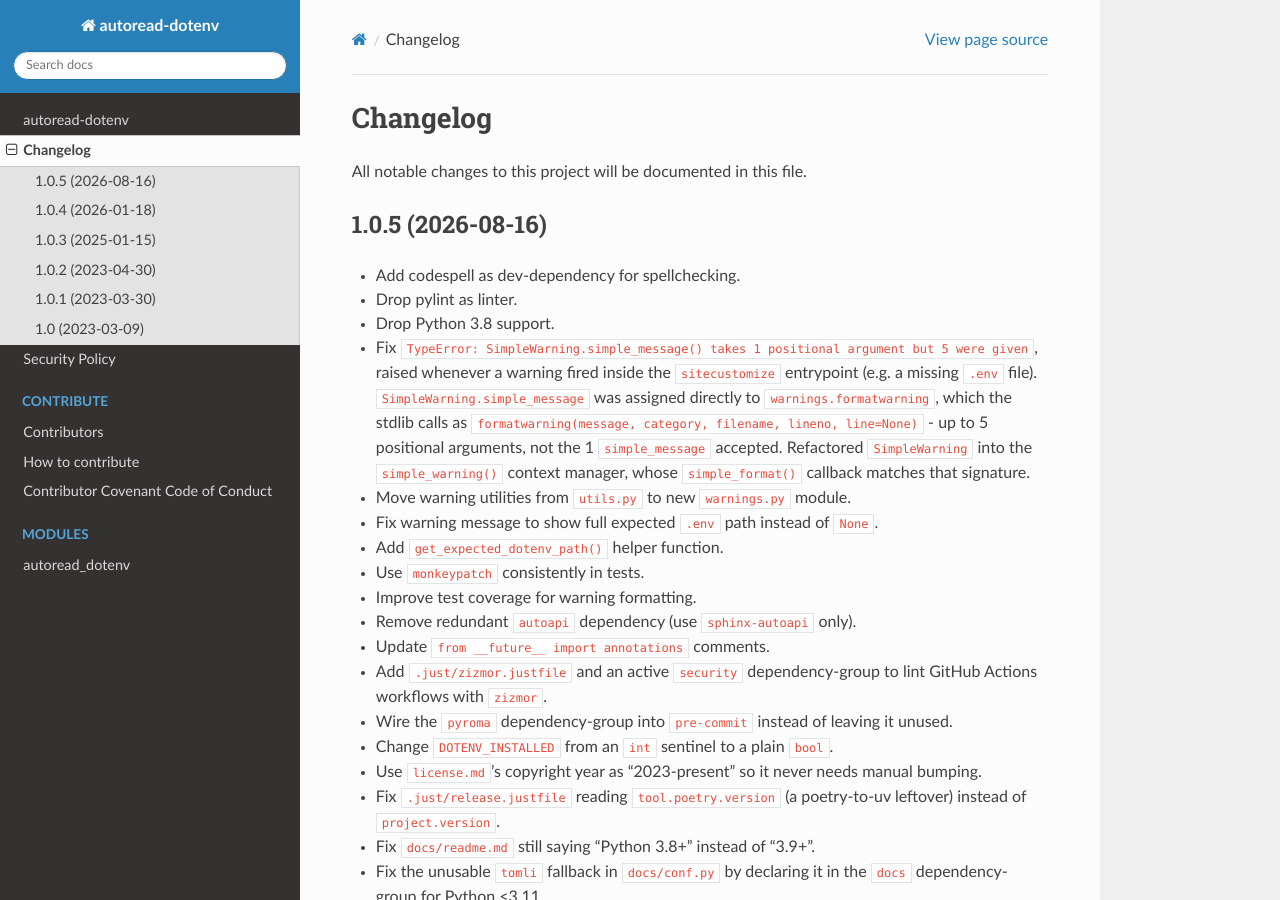
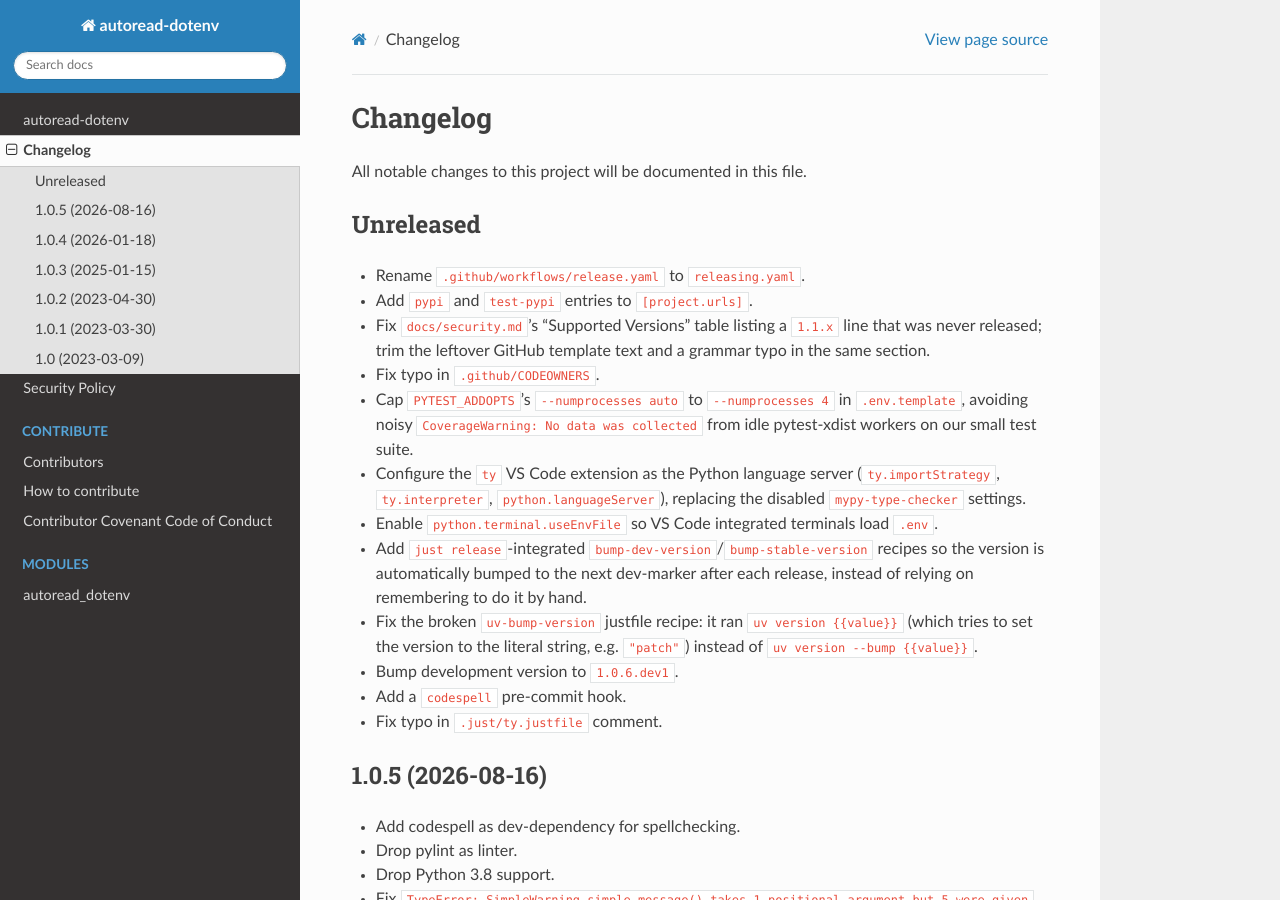
Before and after one commit to libranet/autoread-dotenv, a Sphinx documentation site: the page built from docs/changes.md, in a window 1280 px wide and 900 px high. Built offline with Sphinx 7.4.7 and the Read the Docs theme 3.1.0, drawn with Linux system fonts in a browser that asks for light colours.

Commit message:
chore: post-release housekeeping (dev-version bump, tooling tweaks)
- Add just release-integrated bump-dev-version/bump-stable-version
  recipes so the version auto-bumps to the next dev-marker after each
  release.
- Fix uv-bump-version justfile recipe (was passing --bump's value as
  the literal version string).
- Bump development version to 1.0.6.dev1.
- Add a codespell pre-commit hook.
- Configure the ty VS Code extension as the Python language server,
  replacing disabled mypy-type-checker settings; enable
  python.terminal.useEnvFile.
- Fix typo in .just/ty.justfile comment.

```diff
--- a/docs/changes.md
+++ b/docs/changes.md
@@ -1,6 +1,39 @@
 # Changelog
 
 All notable changes to this project will be documented in this file.
+
+## Unreleased
+
+- Rename `.github/workflows/release.yaml` to `releasing.yaml`.
+
+- Add `pypi` and `test-pypi` entries to `[project.urls]`.
+
+- Fix `docs/security.md`'s "Supported Versions" table listing a `1.1.x` line that was never
+  released; trim the leftover GitHub template text and a grammar typo in the same section.
+
+- Fix typo in `.github/CODEOWNERS`.
+
+- Cap `PYTEST_ADDOPTS`'s `--numprocesses auto` to `--numprocesses 4` in `.env.template`, avoiding
+  noisy `CoverageWarning: No data was collected` from idle pytest-xdist workers on our small test
+  suite.
+
+- Configure the `ty` VS Code extension as the Python language server (`ty.importStrategy`,
+  `ty.interpreter`, `python.languageServer`), replacing the disabled `mypy-type-checker` settings.
+
+- Enable `python.terminal.useEnvFile` so VS Code integrated terminals load `.env`.
+
+- Add `just release`-integrated `bump-dev-version`/`bump-stable-version` recipes so the version is
+  automatically bumped to the next dev-marker after each release, instead of relying on remembering
+  to do it by hand.
+
+- Fix the broken `uv-bump-version` justfile recipe: it ran `uv version {{value}}` (which tries to
+  set the version to the literal string, e.g. `"patch"`) instead of `uv version --bump {{value}}`.
+
+- Bump development version to `1.0.6.dev1`.
+
+- Add a `codespell` pre-commit hook.
+
+- Fix typo in `.just/ty.justfile` comment.
 
 ## 1.0.5 (2026-08-16)
 
--- a/pyproject.toml
+++ b/pyproject.toml
@@ -20,7 +20,7 @@
 
 [project]
 name = "autoread_dotenv"
-version = "1.0.5"
+version = "1.0.6.dev1"
 description = "Automatically set env-vars at the beginning of every python-process in your in-project virtualenv."
 readme = "docs/readme.md"
 authors = [{ name = "Wouter Vanden Hove", email = "wouter@libranet.eu" }]
@@ -166,7 +166,7 @@
 ]
 testpaths = ["tests"]
 pythonpath = ["tests"]  # allows for importing helper-module
-
+addopts = ""
 
 [tool.ruff]
 # https://docs.astral.sh/ruff/configuration/#using-pyprojecttoml
```
Also changed, not shown: .pre-commit-config.yaml, 4 other files.
